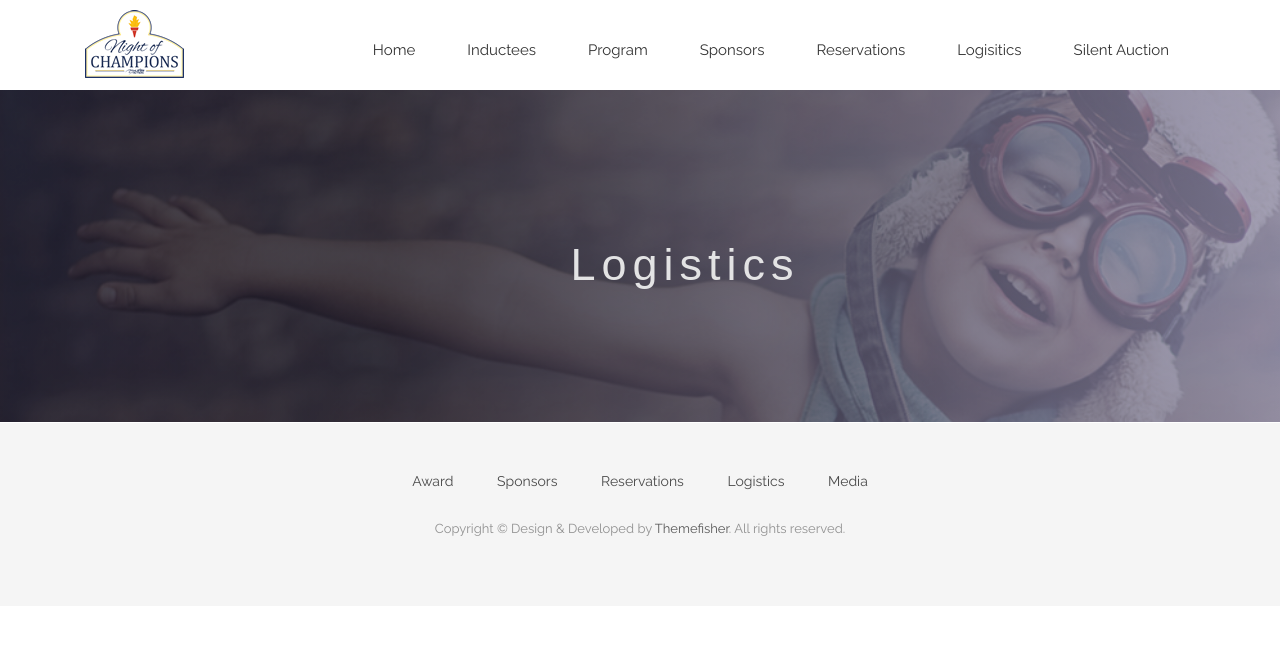
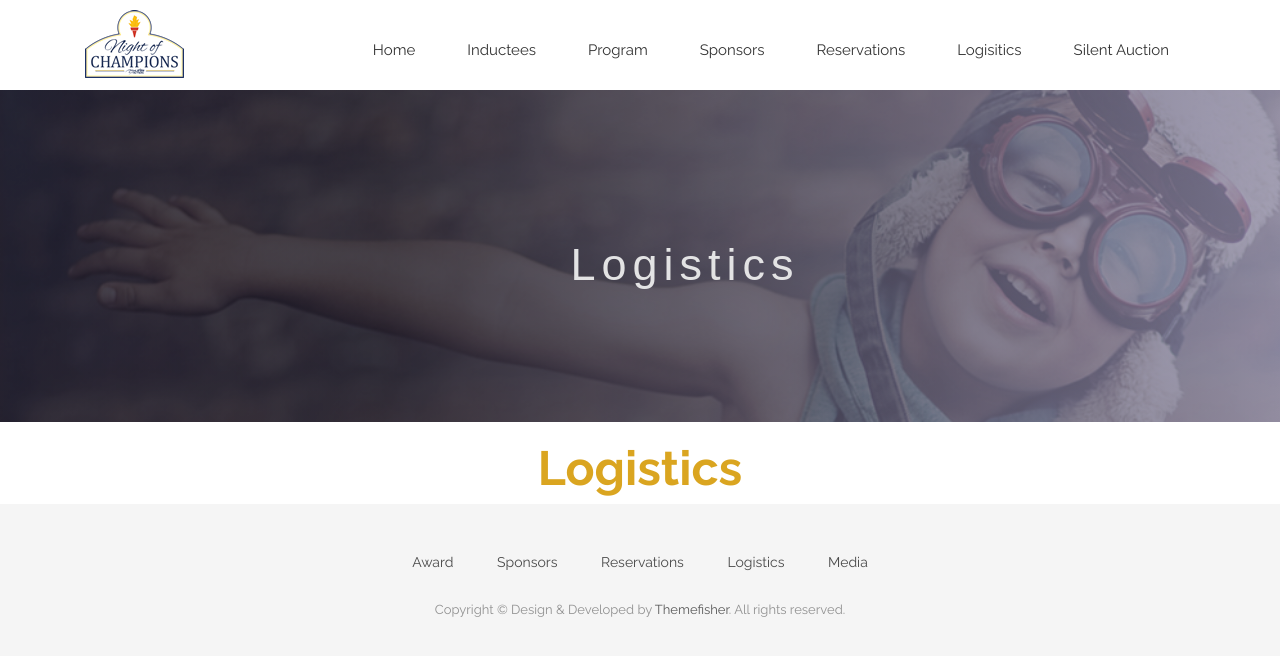
Before and after one commit to CruGlobal/NightofChampions, a Jekyll site: the page built from logistics.markdown, in a window 1280 px wide. Shown: the top 656 px of the page. Built offline with Jekyll 4.4.1, drawn with Linux system fonts in a browser that asks for light colours; nearby versions of some CDN libraries; some web fonts are replaced.

Commit message:
Updated Logistics

```diff
--- a/logistics.markdown
+++ b/logistics.markdown
@@ -5,3 +5,9 @@
 ---
 
 <html>
+<div style="text-align: center;">
+<h1><b>
+<font size="30" color="GoldenRod">Logistics</font>
+</b>
+</h1>
+</div>
```
